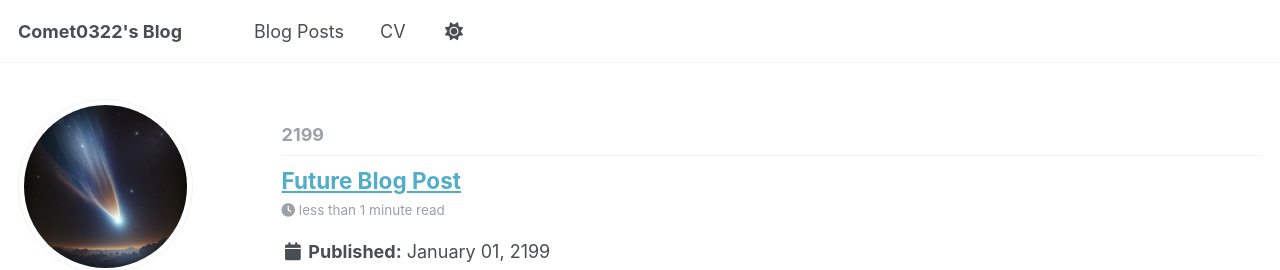
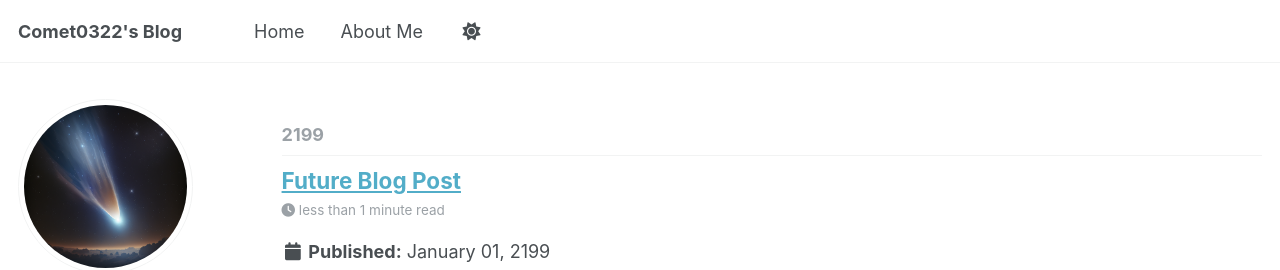
Before and after one commit to Comet0322/comet0322.github.io, a Jekyll site: the page built from _pages/year-archive.html, in a window 1280 px wide. Shown: the top 270 px of the page. Built offline with Jekyll 4.4.1, drawn with Linux system fonts in a browser that asks for light colours; a script that is not in the unit is left out.

Commit message:
Change cv to about me

```diff
--- a/_data/navigation.yml
+++ b/_data/navigation.yml
@@ -8,11 +8,11 @@
 #      Markdown formatted page while the second is generated using JSON.
 
 main:
-  - title: "Blog Posts"
+  - title: "Home"
     url: /
 
-  - title: "CV"
-    url: /cv/
+  - title: "About Me"
+    url: /about-me/
 
   # - title: "Publications"
   #   url: /publications/
```
